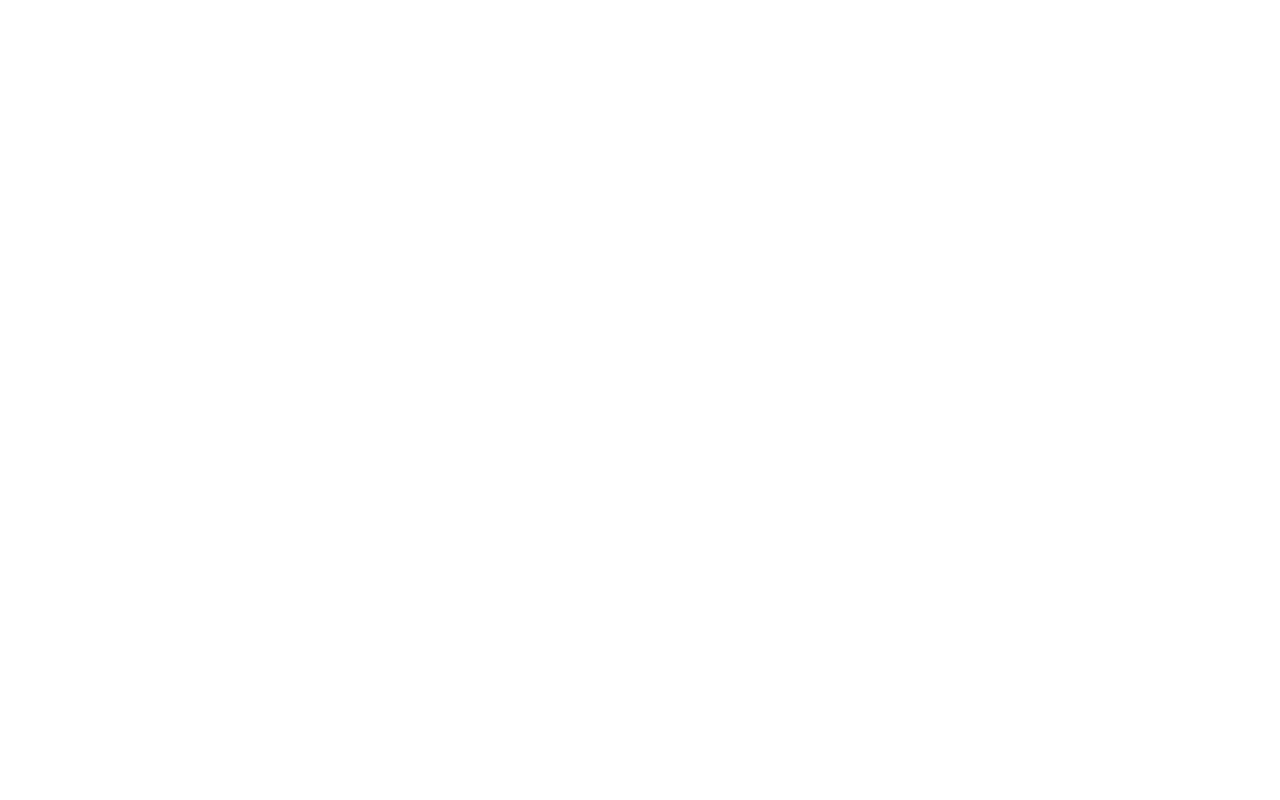
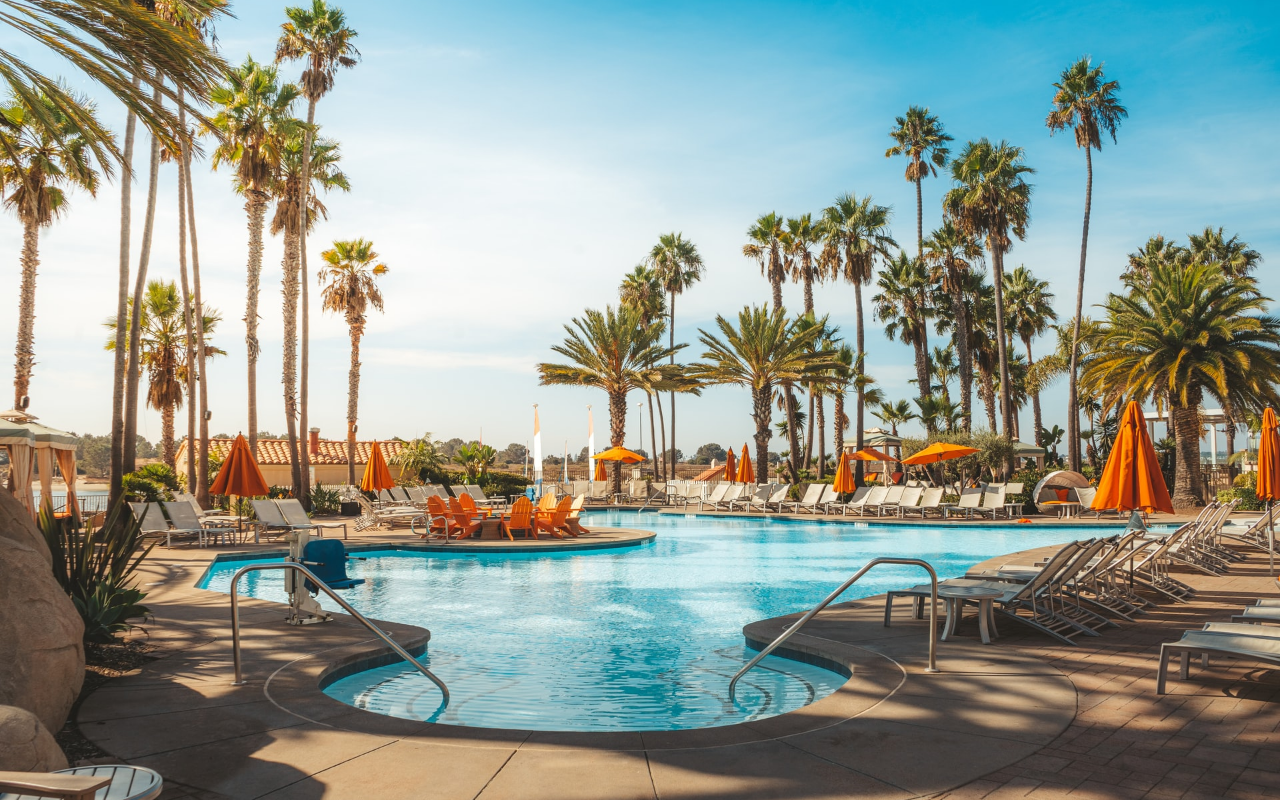
Before and after one commit to Emkayint/boulevard-resort, a plain HTML site: page index.html in a window 1280 px wide. Drawn offline with Linux system fonts and the light colour scheme.

Commit message:
st: hero section backround

```diff
--- a/style.css
+++ b/style.css
@@ -5,5 +5,8 @@
 }
 
 .hero{
-
+    background-image: url('assets/cory-bjork-D1yT791Nf9A-unsplash.jpg');
+    background-position: center;
+    background-size: cover;
+    height: 100vh;
 }
```
